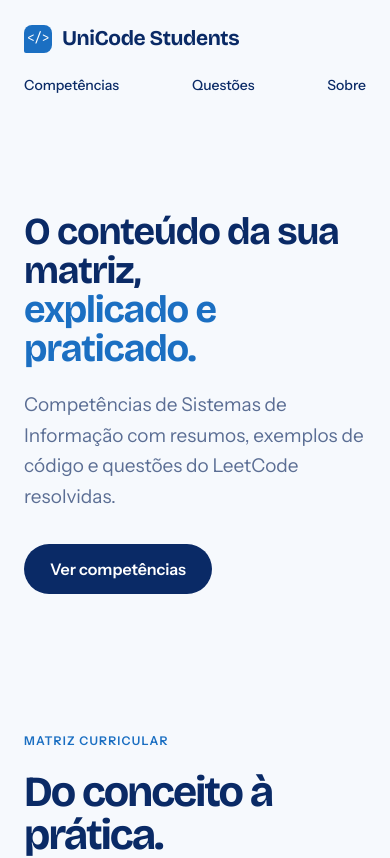
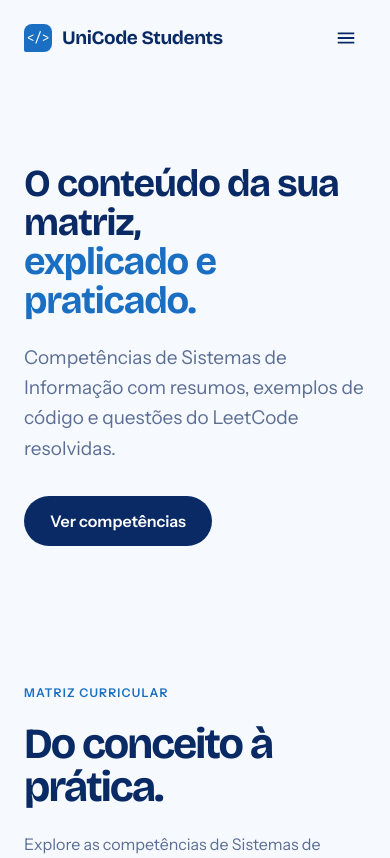
Before and after one commit to LuizMatt/uni-code-students, a Nuxt app: page / in a window 390 px wide. Shown: the top 858 px of the page. Built offline with nearby package versions, Linux system fonts and the light colour scheme.

Commit message:
feat(ui): make mobile header navigation a responsive overlay menu

```diff
--- a/app/components/organisms/AppHeader.vue
+++ b/app/components/organisms/AppHeader.vue
@@ -1,44 +1,104 @@
+<script setup lang="ts">
+import { mdiClose, mdiMenu } from '@mdi/js'
+
+const navLinks = [
+  { to: '/#competencias', label: 'Competências' },
+  { to: '/#questoes', label: 'Questões' },
+  { to: '/#sobre', label: 'Sobre' },
+]
+
+const isMenuOpen = ref(false)
+const route = useRoute()
+
+watch(
+  () => route.fullPath,
+  () => {
+    isMenuOpen.value = false
+  },
+)
+</script>
+
 <template>
-  <header class="mx-auto w-full max-w-[1040px] px-6">
-    <nav
-      aria-label="Navegação principal"
-      class="flex flex-col items-start gap-3.5 py-[22px] sm:flex-row sm:items-center sm:gap-10"
+  <header class="relative z-40 mx-auto w-full max-w-260 px-6" @keydown.esc="isMenuOpen = false">
+    <Transition
+      enter-active-class="transition-opacity duration-150 ease-out"
+      enter-from-class="opacity-0"
+      enter-to-class="opacity-100"
+      leave-active-class="transition-opacity duration-100 ease-in"
+      leave-from-class="opacity-100"
+      leave-to-class="opacity-0"
     >
+      <div
+        v-if="isMenuOpen"
+        aria-hidden="true"
+        class="fixed inset-0 z-30 bg-ink/20 backdrop-blur-[2px] sm:hidden"
+        @click="isMenuOpen = false"
+      />
+    </Transition>
+
+    <nav aria-label="Navegação principal" class="relative z-40 py-4.5 sm:py-5.5">
+      <div class="flex items-center justify-between gap-4 sm:justify-start sm:gap-10">
         <NuxtLink
           to="/"
-        class="flex items-center gap-2.5 font-display text-[21px] font-bold tracking-[-0.02em] text-ink"
+          class="flex items-center gap-2.5 font-display text-[19px] font-bold tracking-[-0.02em] text-ink sm:text-[21px]"
+          @click="isMenuOpen = false"
         >
           <i
             aria-hidden="true"
-          class="grid h-7 w-7 place-items-center rounded-[8px_8px_8px_2px] bg-brand font-mono text-[13px] font-normal not-italic text-white"
+            class="grid h-7 w-7 shrink-0 place-items-center rounded-[8px_8px_8px_2px] bg-brand font-mono text-[13px] font-normal not-italic text-white"
           >
             &lt;/&gt;
           </i>
           UniCode Students
         </NuxtLink>
 
+        <div class="hidden sm:flex sm:items-center sm:gap-7 sm:text-[15.5px] sm:font-medium">
+          <NuxtLink
+            v-for="link in navLinks"
+            :key="link.to"
+            :to="link.to"
+            class="border-b-2 border-transparent py-1 transition-colors duration-200 hover:border-brand"
+          >
+            {{ link.label }}
+          </NuxtLink>
+        </div>
+
+        <button
+          type="button"
+          class="inline-flex h-10 w-10 items-center justify-center rounded-lg text-ink transition-colors hover:bg-subtle sm:hidden"
+          :aria-expanded="isMenuOpen"
+          aria-controls="mobile-nav-menu"
+          :aria-label="isMenuOpen ? 'Fechar menu de navegação' : 'Abrir menu de navegação'"
+          @click="isMenuOpen = !isMenuOpen"
+        >
+          <AtomsBaseIcon :path="isMenuOpen ? mdiClose : mdiMenu" :size="22" />
+        </button>
+      </div>
+
+      <Transition
+        enter-active-class="transition duration-150 ease-out"
+        enter-from-class="-translate-y-2 opacity-0"
+        enter-to-class="translate-y-0 opacity-100"
+        leave-active-class="transition duration-100 ease-in"
+        leave-from-class="translate-y-0 opacity-100"
+        leave-to-class="-translate-y-2 opacity-0"
+      >
         <div
-        class="flex w-full justify-between gap-3 text-[14px] font-medium sm:w-auto sm:justify-start sm:gap-7 sm:text-[15.5px]"
+          v-if="isMenuOpen"
+          id="mobile-nav-menu"
+          class="absolute inset-x-0 top-full z-40 flex flex-col gap-1 rounded-2xl border border-border-subtle bg-surface p-3 shadow-[0_12px_32px_-8px_rgba(10,42,102,0.16)] sm:hidden"
         >
           <NuxtLink
-          to="/#competencias"
-          class="border-b-2 border-transparent py-1 transition-colors duration-200 hover:border-brand"
+            v-for="link in navLinks"
+            :key="link.to"
+            :to="link.to"
+            class="rounded-xl px-3 py-2.5 text-[15px] font-medium text-ink transition-colors hover:bg-subtle"
+            @click="isMenuOpen = false"
           >
-          Competências
-        </NuxtLink>
-        <NuxtLink
-          to="/#questoes"
-          class="border-b-2 border-transparent py-1 transition-colors duration-200 hover:border-brand"
-        >
-          Questões
-        </NuxtLink>
-        <NuxtLink
-          to="/#sobre"
-          class="border-b-2 border-transparent py-1 transition-colors duration-200 hover:border-brand"
-        >
-          Sobre
+            {{ link.label }}
           </NuxtLink>
         </div>
+      </Transition>
     </nav>
   </header>
 </template>
```
Lines whose indentation alone changed are shown as unchanged.
